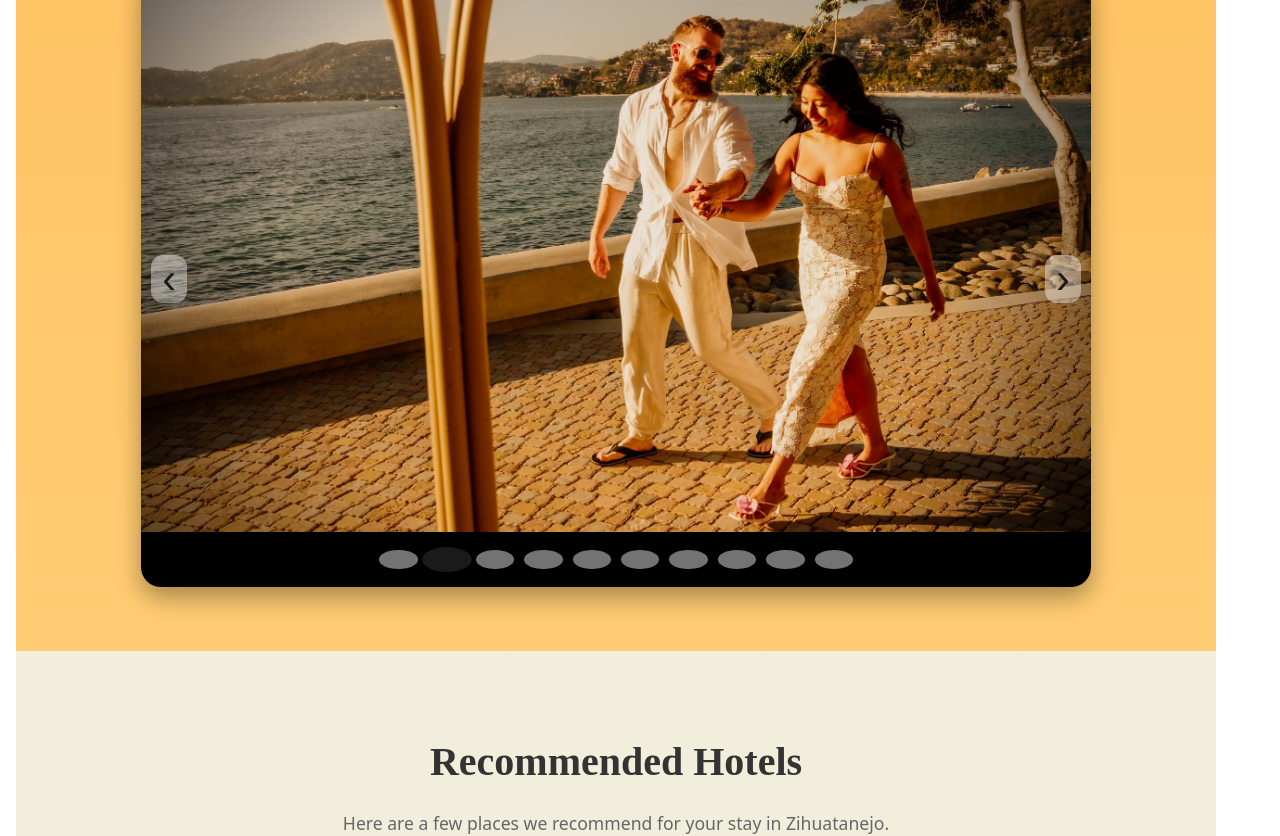
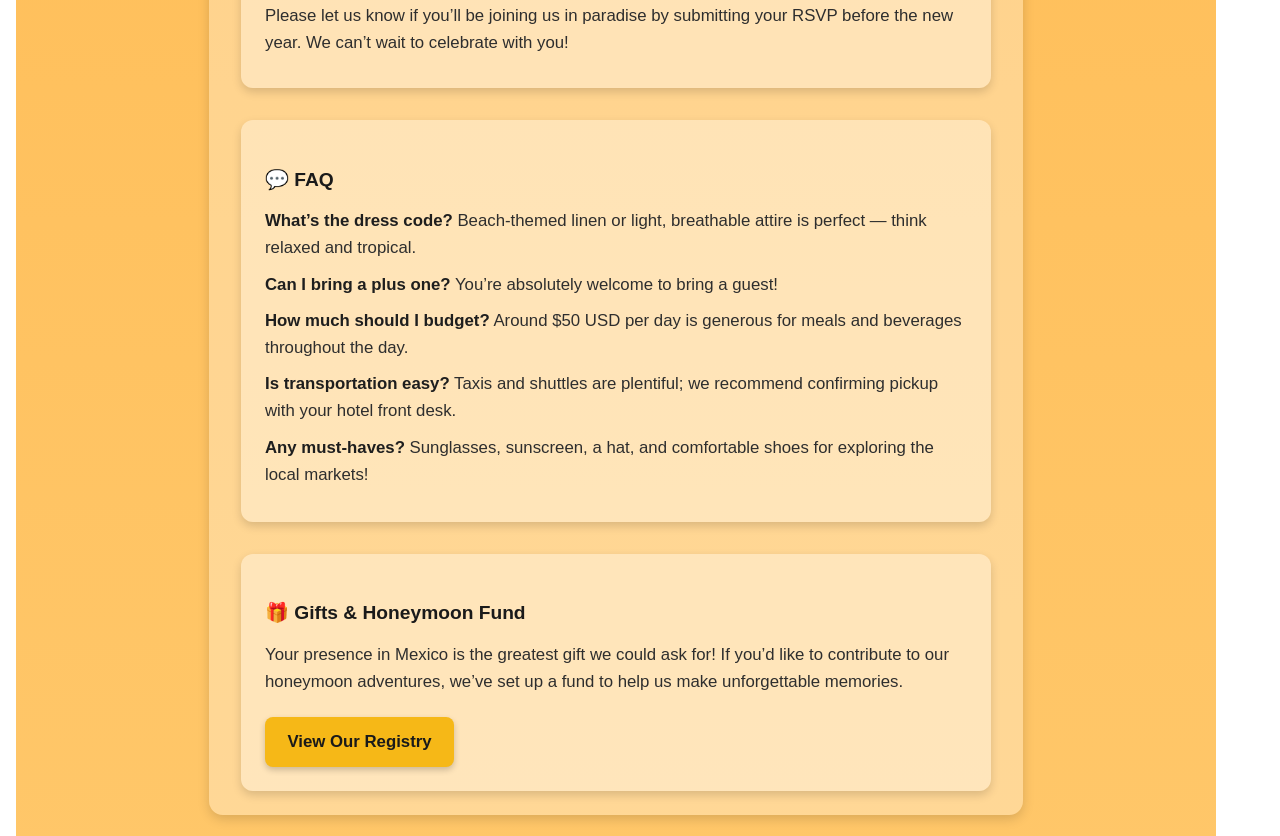
Before and after one commit to ElvisRivera21/ixtapaRepo, a React (Vite) app: page / in a window 1280 px wide. Shown: the part 1560-2396 px from the top of the page. Built offline with nearby package versions, Linux system fonts and the light colour scheme.

Commit message:
RSVP Section

```diff
--- a/src/components/Services.css
+++ b/src/components/Services.css
@@ -213,3 +213,62 @@
         transform: translateY(0);
     }
 }
+
+/* RSVP + FAQ + Gift sections */
+.rsvp-reminder,
+.faq-section,
+.gift-section {
+    margin-top: 2rem;
+    background: rgba(255, 255, 255, 0.35);
+    border-radius: 12px;
+    padding: 1.5rem;
+    box-shadow: 0 4px 10px rgba(0, 0, 0, 0.15);
+    text-align: left;
+}
+
+.rsvp-reminder h3,
+.faq-section h3,
+.gift-section h3 {
+    color: #1a1a1a;
+    margin-bottom: 0.75rem;
+    font-size: 1.2rem;
+}
+
+.rsvp-reminder p,
+.gift-section p {
+    margin: 0.5rem 0;
+    line-height: 1.6;
+}
+
+.faq-section ul {
+    list-style: none;
+    margin: 0;
+    padding: 0;
+}
+
+.faq-section li {
+    margin: 0.6rem 0;
+    line-height: 1.6;
+}
+
+.faq-section strong {
+    color: #1e1e1e;
+}
+
+.registry-btn {
+    display: inline-block;
+    margin-top: 0.8rem;
+    background: #f6b817;
+    color: #1a1a1a;
+    text-decoration: none;
+    font-weight: 600;
+    padding: 0.7rem 1.4rem;
+    border-radius: 8px;
+    box-shadow: 0 3px 6px rgba(0, 0, 0, 0.2);
+    transition: all 0.3s ease;
+}
+
+.registry-btn:hover {
+    background: #ffcc3f;
+    transform: translateY(-2px);
+}
--- a/src/components/Services.jsx
+++ b/src/components/Services.jsx
@@ -115,12 +115,44 @@ export default function Services() {
           to plan your trip and join us for a weekend full of sunshine, laughter, and unforgettable
           memories.
         </p>
+
         <ul>
           <li>✈️ Fly into Ixtapa – Zihuatanejo International Airport (ZIH)</li>
           <li>🚕 Taxis and shuttles are available</li>
           <li>🚫 Uber is limited</li>
           <li>☀️ Travel Tip: Bring pesos, pack light breathable clothes, and don’t forget sunscreen!</li>
         </ul>
+
+        {/* RSVP Reminder */}
+        <div className="rsvp-reminder">
+          <h3>🗓️ RSVP by January 1st, 2026</h3>
+          <p>
+            Please let us know if you’ll be joining us in paradise by submitting your RSVP before the
+            new year. We can’t wait to celebrate with you!
+          </p>
+        </div>
+
+        {/* FAQ Section */}
+        <div className="faq-section">
+          <h3>💬 FAQ</h3>
+          <ul>
+            <li><strong>What’s the dress code?</strong> Beach-themed linen or light, breathable attire is perfect — think relaxed and tropical.</li>
+            <li><strong>Can I bring a plus one?</strong> You’re absolutely welcome to bring a guest!</li>
+            <li><strong>How much should I budget?</strong> Around $50 USD per day is generous for meals and beverages throughout the day.</li>
+            <li><strong>Is transportation easy?</strong> Taxis and shuttles are plentiful; we recommend confirming pickup with your hotel front desk.</li>
+            <li><strong>Any must-haves?</strong> Sunglasses, sunscreen, a hat, and comfortable shoes for exploring the local markets!</li>
+          </ul>
+        </div>
+
+        {/* Gift & Registry Section */}
+        <div className="gift-section">
+          <h3>🎁 Gifts & Honeymoon Fund</h3>
+          <p>
+            Your presence in Mexico is the greatest gift we could ask for! If you’d like to contribute
+            to our honeymoon adventures, we’ve set up a fund to help us make unforgettable memories.
+          </p>
+          <a href="#registry" className="registry-btn">View Our Registry</a>
+        </div>
       </div>
 
       {/* Slideshow */}
```
